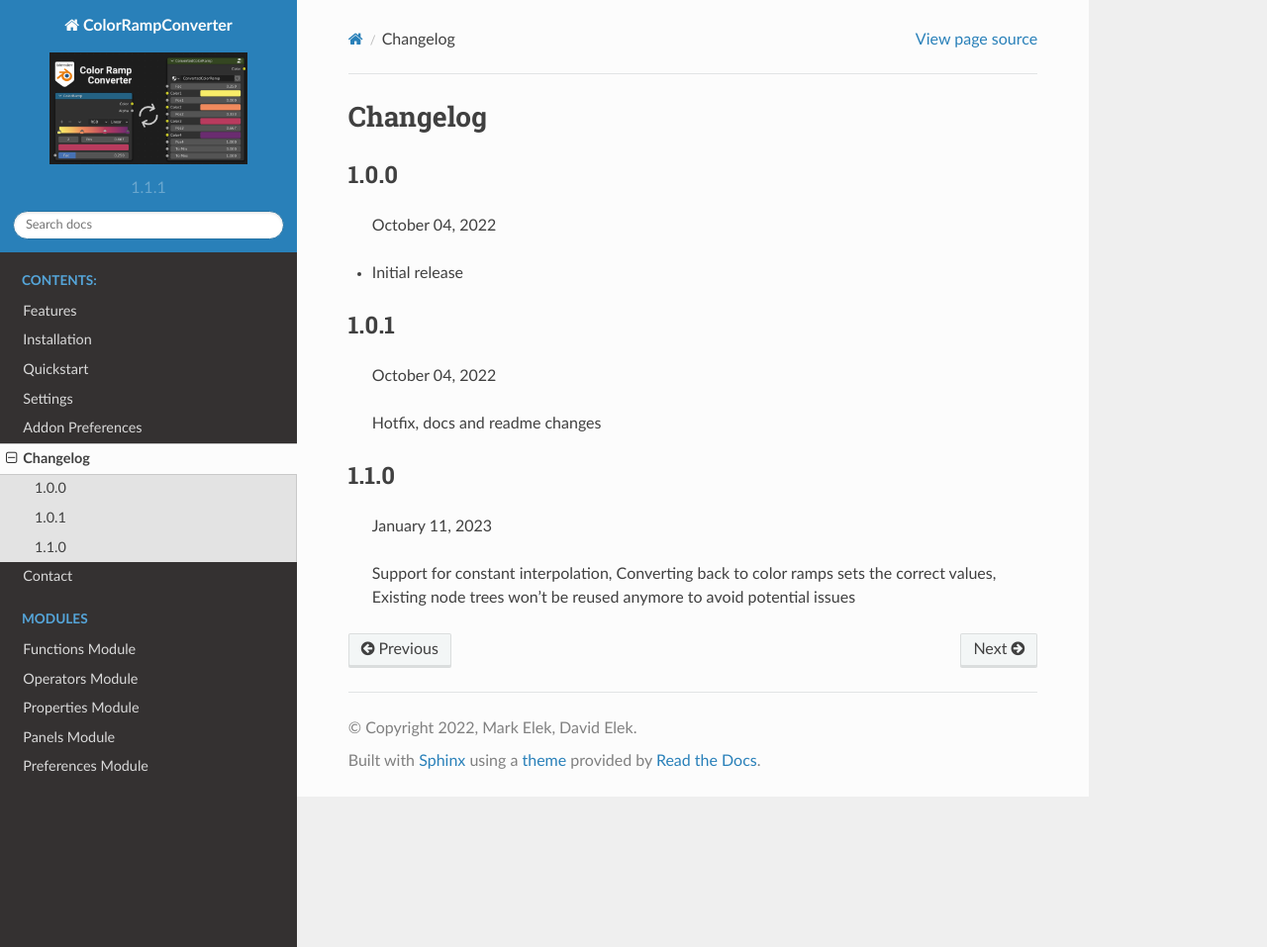
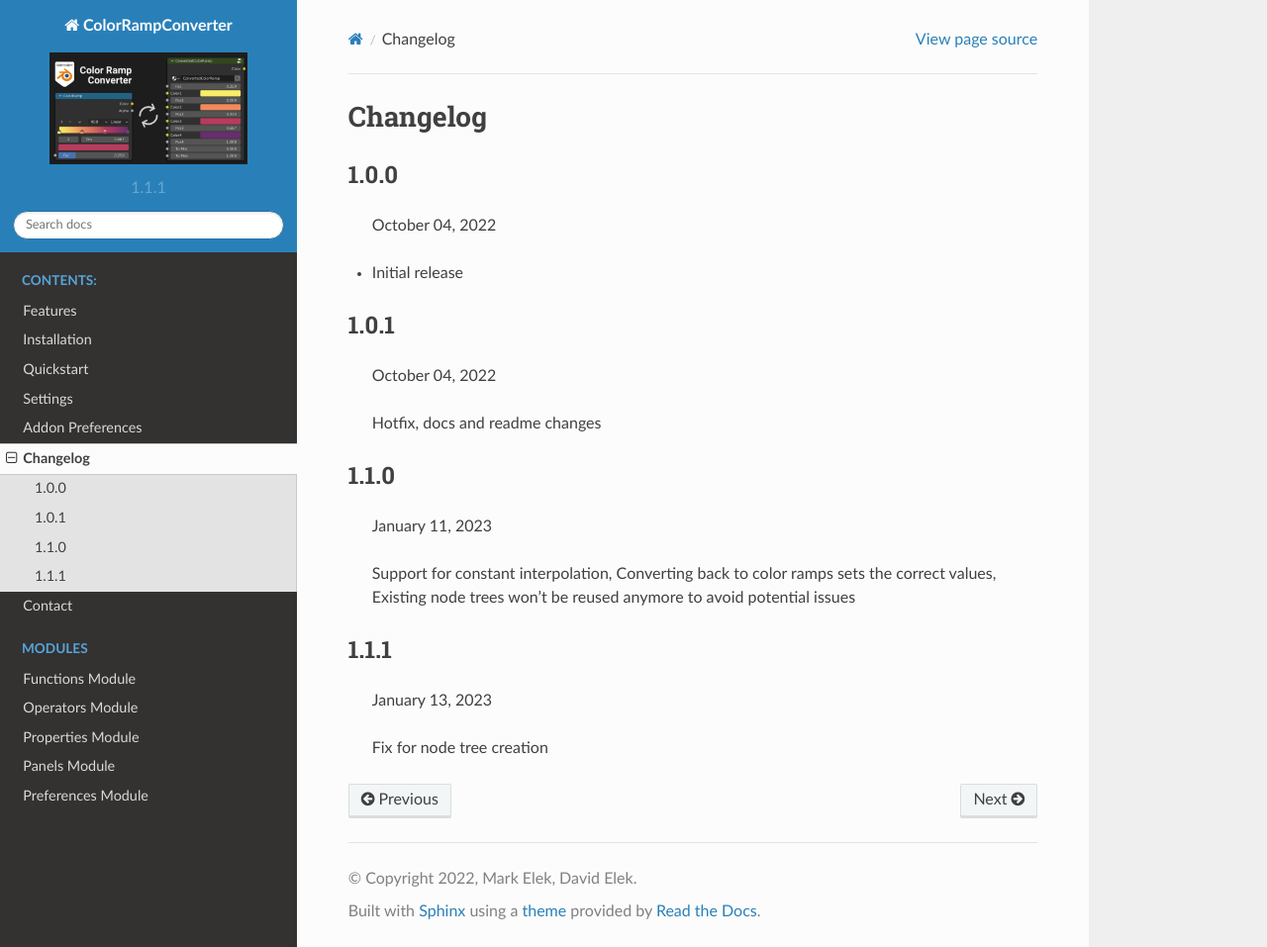
Before and after one commit to markelekdotcom/color-ramp-converter, a Sphinx documentation site: the page built from docs/changelog.rst, in a window 1280 px wide and 957 px high. Shown: the whole window at 99% size. Built offline with Sphinx 7.4.7 and the Read the Docs theme 2.0.0, drawn with Linux system fonts in a browser that asks for light colours.

Commit message:
Fix: node tree creation
Incorrect removal of existing node trees.
Existing node trees should only be removed if they have no users.

```diff
--- a/docs/changelog.rst
+++ b/docs/changelog.rst
@@ -24,3 +24,10 @@ Changelog
   Support for constant interpolation,
   Converting back to color ramps sets the correct values,
   Existing node trees won't be reused anymore to avoid potential issues
+
+1.1.1
+------
+
+  January 13, 2023
+
+  Fix for node tree creation
```
Also changed, not shown: 1 other file.
